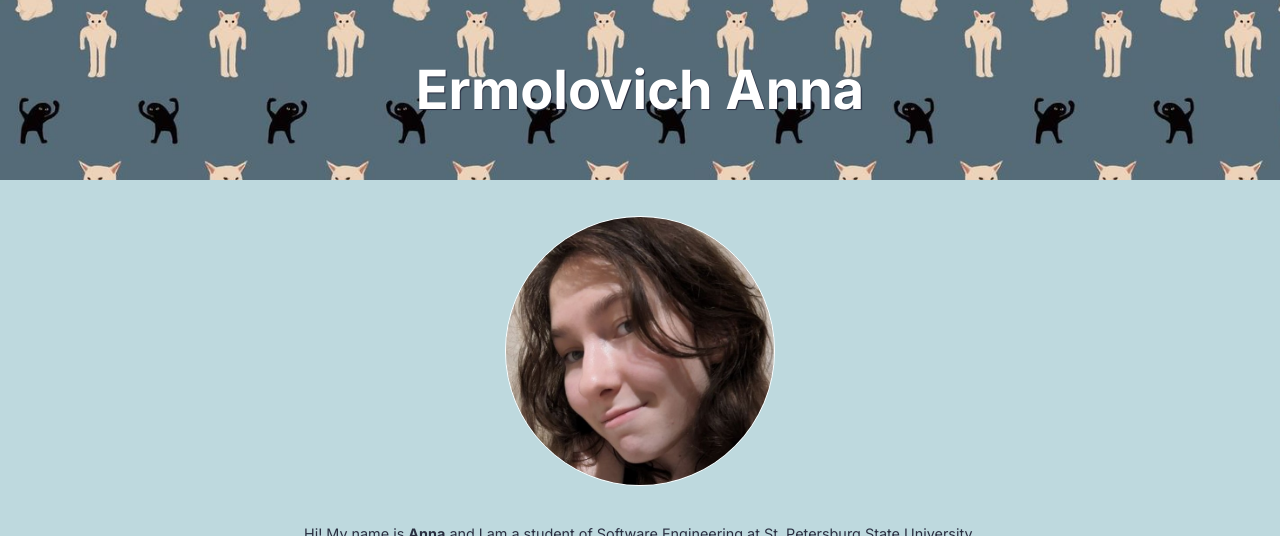
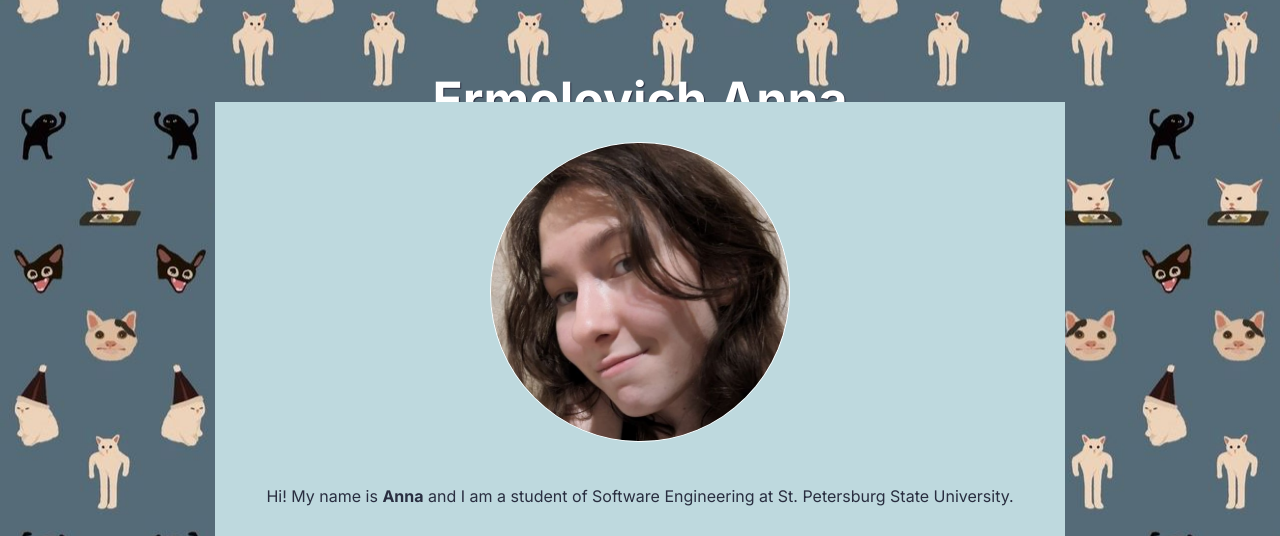
Before and after one commit to Anna-er/personal-page, a Next.js app: page / in a window 1280 px wide. Shown: the top 536 px of the page. Built offline with nearby package versions, Linux system fonts and the light colour scheme.

Commit message:
feat: Add animated background

```diff
--- a/src/app/globals.css
+++ b/src/app/globals.css
@@ -9,16 +9,15 @@ html {
 }
 
 body {
-  zoom: 90%;
-  min-height: 100%;
-  margin: 0;
-  padding: 0;
-  overflow: hidden;
   color:#292E40;
-  background-color: #BED9DE;
-  background-size: cover;
+  background: url(/photos/back5.jpg);
+  background-repeat: repeat;
+  animation: animated-bg 60s linear infinite;
 }
-
+@keyframes animated-bg {
+  from { background-position: 0 0; }
+  to { background-position: 0 1000px; }
+}
 a {
   color: inherit;
   text-decoration: none;
--- a/src/app/page.js
+++ b/src/app/page.js
@@ -4,7 +4,6 @@ import styles from './page.module.css'
 const imageStyle = {
   borderRadius: '50%',
   border: '1px solid #fff',
-  marginTop: '40px',
 }
 
 
@@ -14,6 +13,8 @@ export default function Home() {
       <h1 className={styles.head}>
         Ermolovich Anna
       </h1>
+      <div className={styles.parent}>
+      <div className={styles.main_container}>
       {/* <Image
         сlassName={styles.img1}
         src="/photos/1.png"
@@ -54,6 +55,8 @@ export default function Home() {
         <a href="https://ocaml.org/" target="_blank" rel="noreferrer"> <img src="https://raw.githubusercontent.com/devicons/devicon/master/icons/ocaml/ocaml-original.svg" alt="ocaml" width="60" height="60"/> </a>
         <a href="https://vitejs.org/" target="_blank" rel="noreferrer"> <img src="https://vitejs.dev/logo.svg" alt="vitejs" width="60" height="60"/> </a>
       </div>
+      </div>
+      </div>
     </main>
   )
 }
--- a/src/app/page.module.css
+++ b/src/app/page.module.css
@@ -2,26 +2,32 @@
   text-align: center;
 }
 .head {
-  background: url(/photos/back5.jpg);
-  background-position: 0 0;
-  background-repeat: repeat;
-  text-align: center;
   line-height: 200px;
-  font-size: 60px;
-  animation: animated-bg 60s linear infinite;
-  width: 100%;
+  font-size: 50px;
   height: 200px;
   color: rgb(255, 255, 255);
   text-shadow: 1px 1px 1px #292E40;
 }
-@keyframes animated-bg {
-  from { background-position: 0 0; }
-  to { background-position: 0 1000px; }
+.parent {
+  width: 100%;
+  height: 100%;
+  position: fixed;
+  top: 0;
+  left: 0;
+  display: flex;
+  align-items: center;
+  align-content: center;
+  justify-content: center;
+  overflow: auto;
+}
+.main_container {
+  margin: 20px;
+  background-color: #BED9DE;
+  padding: 40px;
 }
 .text {
   /* color: #161c20; */
   margin-top: 40px;
-  text-align: center;
 }
 .icons {
   margin-top: 20px;
```
